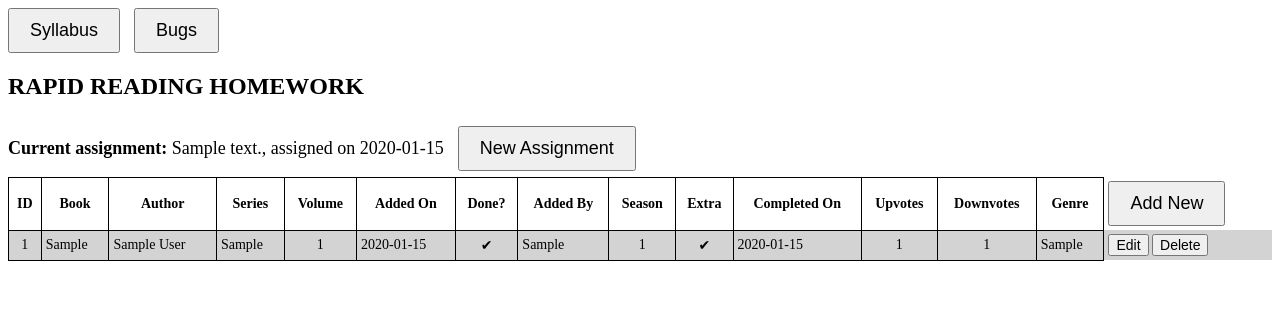
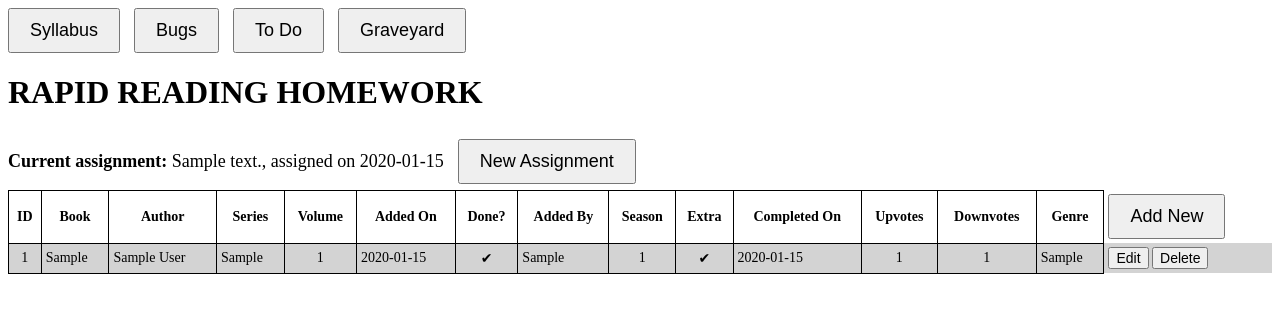
Before and after one commit to wellheup/TeacherDiscordBot, a Flask app: page / in a window 1280 px wide. Shown: the top 313 px of the page. Run offline with Flask 3, Linux system fonts and the light colour scheme; tables that the repository leaves empty hold one stand-in row (values such as "Sample post").

Commit message:
somehow the delete button broke... fixed that. also added todo page

```diff
--- a/app.py
+++ b/app.py
@@ -20,12 +20,26 @@ app = Flask(__name__)
 def index():
 	db: Session = SessionLocal()
 	is_demo = False if os.getenv('REPLIT_DEPLOYMENT') == '1' else True
-	syllabus = get_syllabus_all(db, is_demo)
+	syllabus = get_syllabus(db, is_demo)
 	columns = get_columns(db, is_demo)
 	pretty_columns = get_pretty_columns(db)
 	bugs = get_bugs(db, is_demo)
 	assignment = get_current_assignment(db, is_demo)
-	return render_template('index.html', syllabus=syllabus, columns = columns, pretty_columns = pretty_columns, bugs = bugs, assignment = assignment)
+	graveyard = get_graveyard(db, is_demo)
+	todo_unformatted = get_todo(db, is_demo)
+	todo = format_todo(todo_unformatted)
+
+	return render_template(
+		'index.html',
+		syllabus=syllabus,
+		columns=columns,
+		pretty_columns=pretty_columns,
+		bugs=bugs,
+		assignment=assignment,
+		graveyard=graveyard,
+		todo=todo
+	)
+
 
 @app.route('/update', methods=[ 'POST'])
 def update():
@@ -90,6 +104,7 @@ def delete():
 	is_demo = False if os.getenv('REPLIT_DEPLOYMENT') == '1' else True
 	try:
 		id = int(request.form.get('unique_id'))
+		print(id)
 		remove_id(db, id, is_demo)
 		return redirect(url_for('index'))
 	except Exception as e:
@@ -149,17 +164,31 @@ def report_bug():
 
 @app.route('/delete_bug', methods=['POST'])
 def delete_bug_route():
-    db: Session = SessionLocal()
-    is_demo = False if os.getenv('REPLIT_DEPLOYMENT') == '1' else True
-    try:
-        bug_id = int(request.form.get('bug_id'))
-        delete_bug(db, bug_id, is_demo)
-        return redirect(url_for('index'))
-    except Exception as e:
-        db.rollback()
-        return str(e), 500
-    finally:
-        db.close()
+	db: Session = SessionLocal()
+	is_demo = False if os.getenv('REPLIT_DEPLOYMENT') == '1' else True
+	try:
+		bug_id = int(request.form.get('bug_id'))
+		delete_bug(db, bug_id, is_demo)
+		return redirect(url_for('index'))
+	except Exception as e:
+		db.rollback()
+		return str(e), 500
+	finally:
+		db.close()
+
+def format_todo(todo):
+	todo_formatted = {}
+	# temp = {author: {series: []}}
+	for row in todo:
+		if row.author in todo_formatted.keys():
+			if row.series in todo_formatted[row.author].keys():
+				todo_formatted[row.author][row.series].append({'book':row.book, 'id':row.unique_id})
+			else:
+				todo_formatted[row.author][row.series] =  [{'book':row.book, 'id':row.unique_id}]
+		else:
+			todo_formatted[row.author] = {row.series: [{'book':row.book, 'id':row.unique_id}]}
+
+	return todo_formatted
 
 # TODO:
 # make actual CRUD for all of the tables
--- a/commands/graveyard.py
+++ b/commands/graveyard.py
@@ -1,7 +1,7 @@
 from discord.ext import commands
 from sqlalchemy.orm import Session
 from database import SessionLocal
-from crud import get_graveyard
+from crud import get_graveyard_abbrev
 from utils import send_and_delete
 
 @commands.command()
@@ -9,7 +9,7 @@ async def graveyard(ctx, minutes: int = 5):
 	db: Session = SessionLocal()
 	is_demo = 'demo' in ctx.channel.name
 	try:
-		rows = get_graveyard(db, is_demo)
+		rows = get_graveyard_abbrev(db, is_demo)
 		currentAuthor = ''
 		currentSeries = ''
 		message = '**The following assignments have already been completed: **\n'
--- a/commands/syllabus.py
+++ b/commands/syllabus.py
@@ -1,7 +1,7 @@
 from discord.ext import commands
 from sqlalchemy.orm import Session
 from database import SessionLocal
-from crud import get_syllabus
+from crud import get_syllabus_abbrev
 from utils import send_and_delete
 
 @commands.command()
@@ -9,7 +9,7 @@ async def syllabus(ctx, minutes: int = 5):
 	db: Session = SessionLocal()
 	is_demo = 'demo' in ctx.channel.name
 	try:
-		rows = get_syllabus(db, is_demo)
+		rows = get_syllabus_abbrev(db, is_demo)
 		currentAuthor = ''
 		currentSeries = ''
 		message = '**The current syllabus is as follows: **\n'
--- a/crud.py
+++ b/crud.py
@@ -46,6 +46,7 @@ def create_assignments_table(db: Session, table_name: str):
 		db.rollback()  # Rollback on error
 		print(f"Error creating new assignments table: {e}")
 		raise
+
 
 
 def add_book(db: Session,
@@ -142,7 +143,7 @@ def delete_bug(db: Session, bug_id: int, is_demo: bool):
 		raise
 
 
-def get_graveyard(db: Session, is_demo: bool):
+def get_graveyard_abbrev(db: Session, is_demo: bool):
 	try:
 		if is_demo:
 			return db.query(DemoSyllabus.book, DemoSyllabus.author, DemoSyllabus.series, DemoSyllabus.num_in_series, DemoSyllabus.unique_id, DemoSyllabus.is_completed) \
@@ -151,6 +152,24 @@ def get_graveyard(db: Session, is_demo: bool):
 				.all()
 		else:
 			return db.query(Syllabus.book, Syllabus.author, Syllabus.series, Syllabus.num_in_series, Syllabus.unique_id, Syllabus.is_completed) \
+				.filter(Syllabus.is_completed == True) \
+				.order_by(Syllabus.author, Syllabus.series, Syllabus.num_in_series) \
+				.all()
+	except Exception as e:
+		db.rollback()  # Rollback on error
+		print(f"Error getting graveyard: {e}")
+		raise
+
+
+def get_graveyard(db: Session, is_demo: bool):
+	try:
+		if is_demo:
+			return db.query(DemoSyllabus) \
+				.filter(DemoSyllabus.is_completed == True) \
+				.order_by(DemoSyllabus.author, DemoSyllabus.series, DemoSyllabus.num_in_series) \
+				.all()
+		else:
+			return db.query(Syllabus) \
 				.filter(Syllabus.is_completed == True) \
 				.order_by(Syllabus.author, Syllabus.series, Syllabus.num_in_series) \
 				.all()
@@ -294,7 +313,7 @@ def create_bugs_table(db: Session, table_name: str):
 		raise
 
 
-def get_syllabus(db: Session, is_demo: bool):
+def get_syllabus_abbrev(db: Session, is_demo: bool):
 	try:
 		if is_demo:
 			return db.query(DemoSyllabus.book, DemoSyllabus.author, DemoSyllabus.series, DemoSyllabus.num_in_series, DemoSyllabus.unique_id, DemoSyllabus.is_completed) \
@@ -309,7 +328,8 @@ def get_syllabus(db: Session, is_demo: bool):
 		print(f"Error getting syllabus: {e}")
 		raise
 
-def get_syllabus_all(db: Session, is_demo: bool):
+
+def get_syllabus(db: Session, is_demo: bool):
 	try:
 		if is_demo:
 			return db.query(DemoSyllabus) \
@@ -410,7 +430,6 @@ def update_database(
 	genre: str,
 	is_demo: bool
 ):
-
 	try:
 		if is_demo:
 			db_book = db.query(DemoSyllabus).filter(DemoSyllabus.unique_id == unique_id).first()
--- a/static/scripts.js
+++ b/static/scripts.js
@@ -39,7 +39,7 @@ function openEditEntryPopup(button, index) {
 
 function openConfirmDeletePopup(button, index) {
 	const popup = document.getElementById('confirmDeleteForm');
-  const unique_id = popup.querySelector('input[name="unique_id"]');
+	const unique_id = popup.querySelector('input[type="number"]');
 	unique_id.value = index;
 
 	popup.style.display = 'block';
--- a/templates/index.html
+++ b/templates/index.html
@@ -8,11 +8,14 @@
 	<body>
 		<div class="tab">
 			<button class="tablinks" style="font-size: 18px; padding: 10px 20px; margin-right: 10px;" onclick="openTab(event, 'Syllabus')">Syllabus</button>
-			<button class="tablinks" style="font-size: 18px; padding: 10px 20px;" onclick="openTab(event, 'Bugs')">Bugs</button>
+			<button class="tablinks" style="font-size: 18px; padding: 10px 20px; margin-right: 10px" onclick="openTab(event, 'Bugs')">Bugs</button>
+			<button class="tablinks" style="font-size: 18px; padding: 10px 20px; margin-right: 10px" onclick="openTab(event, 'Todo')">To Do</button>
+			<button class="tablinks" style="font-size: 18px; padding: 10px 20px;" onclick="openTab(event, 'Graveyard')">Graveyard</button>
 		</div>
 
+
 		<div id="Syllabus" class="tabcontent">
-			<h2>RAPID READING HOMEWORK</h2>
+			<h1>RAPID READING HOMEWORK</h1>
 			<div>
 			<p style="display: inline-block; margin-right: 10px; font-size: 18px;"><b>Current assignment: </b>{{assignment.description}}, assigned on {{assignment.date_added}}</p>
 				<button type="button" style="font-size: 18px; padding: 10px 20px;" onclick="openNewAssignmentPopup(this)">New Assignment</button>
@@ -72,12 +75,8 @@
 								</td>
 							{% endfor %}
 							<td style="padding: 4px; font-size: 14px; white-space: nowrap;">
-								<form style="display: inline;" action="edit" method="POST">
-									<button type="submit" style="font-size: 14px;" name="edit" value="{{ loop.index0 }}">Edit</button>
-								</form>
-								<form style="display: inline;" action="delete" method="POST">
-									<button type="submit" style="font-size: 14px;" name="delete" value="{{ book.unique_id }}">Delete</button>
-								</form>
+								<button type="button" style="font-size: 14px;" name="edit" value="{{ loop.index0 }}"  onclick="openEditEntryPopup(this, {{ loop.index0 }})">Edit</button>
+								<button type="button" style="font-size: 14px;" name="delete" value="{{ book.unique_id }}"  onclick="openConfirmDeletePopup(this, {{ book.unique_id }})">Delete</button>
 							</td>
 						</tr>
 					{% endfor %}
@@ -133,7 +132,7 @@
 							{% endif %}
 						</div>
 					{% endif %}
-					<input type="number" name="unique_id" id="editEntryForm-unique_id" min="0" max="100" value="columns['unique_id']" style="display:none; font-size: 14px;"/>
+					<input type="number" name="unique_id" id="editEntryForm-unique_id" min="0" max="100" value="{{columns['unique_id']}}" style="display:none; font-size: 14px;"/>
 				{% endfor %}
 				<div style="text-align: center;">
 					<button type="submit" style="font-size: 14px;">✔</button>
@@ -146,7 +145,7 @@
 		<div id="confirmDeleteForm" style="display:none; position:fixed; top:50%; left:50%; transform:translate(-50%, -50%); z-index:10; background-color:white; padding:20px; border:2px solid black; font-size: 14px;">
 			<p>Are you sure you'd like to delete this entry?</p>
 			<form method="POST" action="/delete" style="display: inline-block;">
-				<input type="number" name="unique_id" value='' style="display:none; font-size: 14px;"/>
+				<input type="number" name="unique_id" style="display:none; font-size: 14px;"/>
 				<div style="text-align: center;">
 					<button type="submit" style="font-size: 14px;">✔</button>
 					<button type="button" style="font-size: 14px;" onclick="closePopup(document.getElementById('confirmDeleteForm'))">✖</button>
@@ -168,12 +167,11 @@
 
 		<!-- Bugs tab -->
 		<div id="Bugs" class="tabcontent" style="display:none; width: 50%;">
-			<h3>BUGS & FEATURE REQUESTS</h3>
-			<button type="button" style="font-size: 14px; display: inline-block;" onclick="openNewBugPopup(this)">New Bug</button>
+			<h1>BUGS & FEATURE REQUESTS</h1>
 			<table style="border-collapse: collapse; width: 100%; table-layout: auto; font-size: 16px;">
 				<thead>
 					<tr>
-						<th style="padding: 4px; white-space: nowrap;"></th>
+						<th style="padding: 4px; white-space: nowrap;"><button type="button" style="font-size: 14px; display: inline-block;" onclick="openNewBugPopup(this)">New Bug</button></th>
 						<th style="border: 1px solid black; padding: 4px; white-space: nowrap;">Bug</th>
 						<th style="border: 1px solid black; padding: 4px; white-space: nowrap;">Added by</th>
 					</tr>
@@ -211,6 +209,39 @@
 				</div>
 			</form>
 		</div>
+
+		<!-- Graveyard tab -->
+		<div id="Graveyard" class="tabcontent" style="display:none; width: 50%;">
+			<h1>GRAVEYARD</h1>
+			<p>The following assignments have already been completed:</p>
+			{% for book in graveyard %}
+			<ul>
+				<li>{{ book.book }} by {{ book.author }}</li>
+			</ul>
+			{% endfor %}
+		</div>
+
+<!-- Todo tab -->
+		<div id="Todo" class="tabcontent" style="display:none; width: 50%; font-size: 16px;">
+			<h1>To Do</h1>
+			<p style="font-size: 16px;">The following assignments have yet to be completed:</p>
+			<ul style="font-size: 16px;">
+			{% for author in todo.keys() %}
+				<li><b>{{author}}</b><ul style="font-size: 16px;">
+					{% for series in todo[author].keys() %}
+						<li>{{series}}<ul style="font-size: 16px;">
+							{% for book in todo[author][series] %}
+								<li><i>{{book['book']}}</i> ({{book['id']}})</li>
+							{% endfor %}
+							</ul>
+						</li>
+					{% endfor %}
+					</ul>
+				</li>
+			{% endfor %}
+			</ul>
+		</div>
+
 		<!-- Include the external JavaScript file -->
 		<script src="{{ url_for('static', filename='scripts.js') }}"></script>
 	</body>
```
Lines whose indentation alone changed are shown as unchanged.
